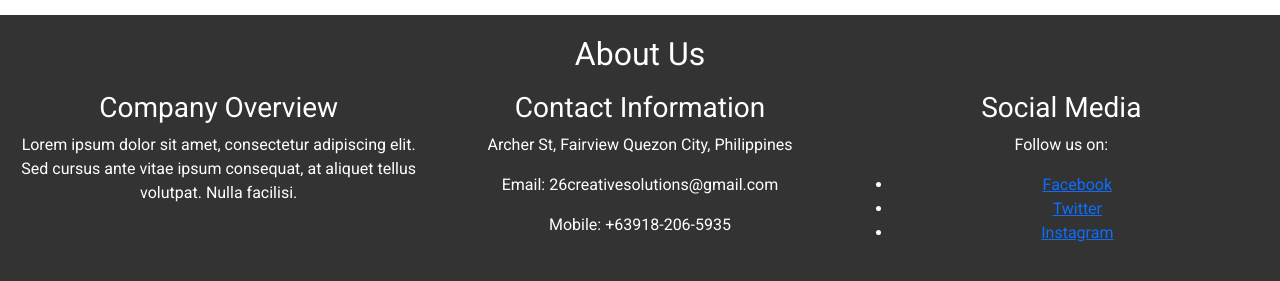
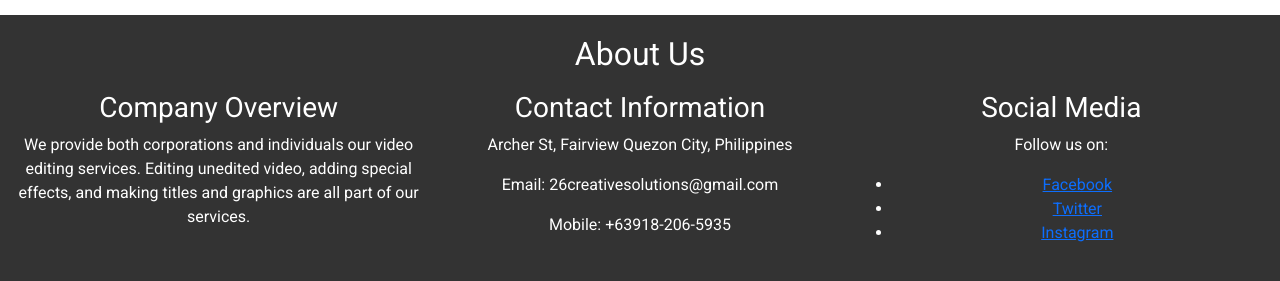
Before and after one commit to Dedsec0426/Creative-Solutions, a plain HTML site: page index.html in a window 1280 px wide. Shown: the part 1096-1377 px from the top of the page. Drawn offline with nearby package versions, Linux system fonts and the light colour scheme.

Commit message:
Update index.html

```diff
--- a/index.html
+++ b/index.html
@@ -154,7 +154,7 @@
     <div class="row">
         <div class="column">
             <h3>Company Overview</h3>
-            <p>Lorem ipsum dolor sit amet, consectetur adipiscing elit. Sed cursus ante vitae ipsum consequat, at aliquet tellus volutpat. Nulla facilisi.</p>
+            <p>We provide both corporations and individuals our video editing services. Editing unedited video, adding special effects, and making titles and graphics are all part of our services.</p>
         </div>
         <div class="column">
             <h3>Contact Information</h3>
```
